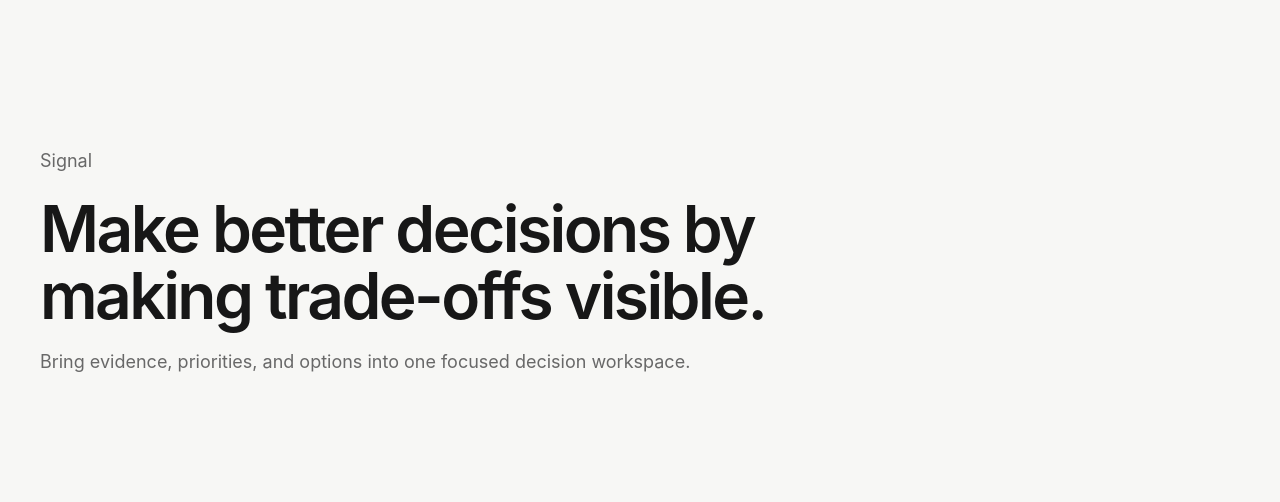
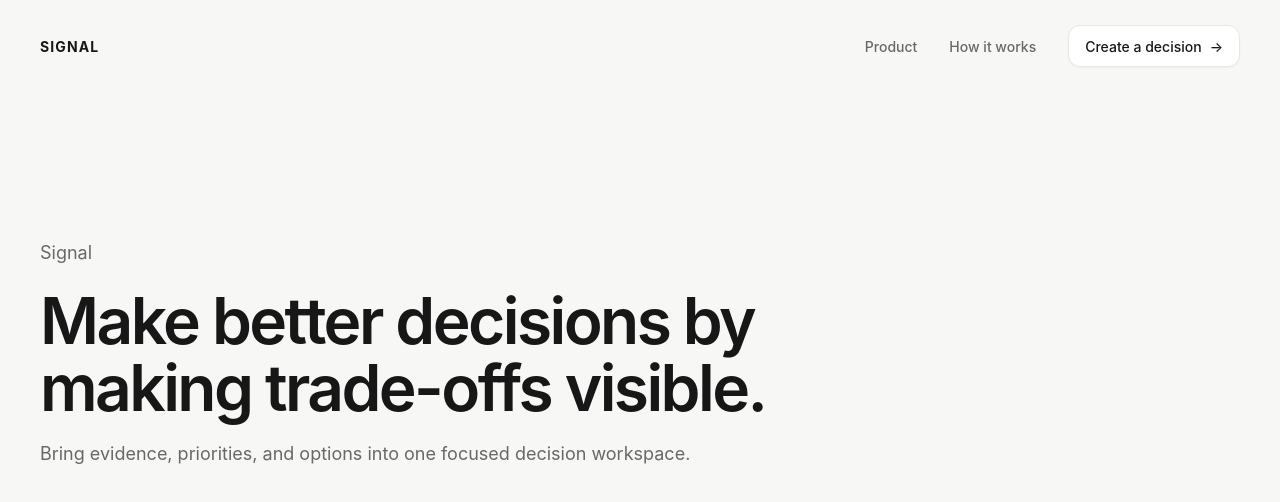
Before and after one commit to Bhanuprakash4545/acdyon-signal, a React (Vite) app: page / in a window 1280 px wide. Shown: the top 502 px of the page. Built offline with nearby package versions, Linux system fonts and the light colour scheme.

Commit message:
feat: build Signal navigation

```diff
--- a/src/App.tsx
+++ b/src/App.tsx
@@ -1,5 +1,10 @@
+import Navbar from "./components/Navbar";
+
 function App() {
   return (
+    <>
+      <Navbar />
+
       <main>
         <div className="container">
           <section>
@@ -14,6 +19,7 @@
           </section>
         </div>
       </main>
+    </>
   );
 }
 
--- /dev/null
+++ b/src/components/Navbar.css
@@ -0,0 +1,173 @@
+.navbar {
+  position: relative;
+  z-index: 10;
+  width: 100%;
+  padding-block: var(--space-6);
+}
+
+.navbar__inner {
+  display: flex;
+  align-items: center;
+  justify-content: space-between;
+  min-height: 44px;
+}
+
+.navbar__logo {
+  color: var(--color-text);
+  font-size: var(--text-sm);
+  font-weight: var(--weight-bold);
+  letter-spacing: 0.08em;
+}
+
+.navbar__links {
+  display: flex;
+  align-items: center;
+  gap: var(--space-8);
+  margin-left: auto;
+  margin-right: var(--space-8);
+}
+
+.navbar__links a {
+  color: var(--color-text-secondary);
+  font-size: var(--text-sm);
+  font-weight: var(--weight-medium);
+  transition: color var(--duration-fast) var(--ease-standard);
+}
+
+.navbar__links a:hover {
+  color: var(--color-text);
+}
+
+.navbar__cta {
+  display: inline-flex;
+  align-items: center;
+  gap: var(--space-2);
+
+  padding: 0.7rem 1rem;
+
+  border: 1px solid var(--color-border);
+  border-radius: var(--radius-md);
+
+  background: var(--color-surface);
+  color: var(--color-text);
+
+  font-size: var(--text-sm);
+  font-weight: var(--weight-medium);
+
+  box-shadow: var(--shadow-sm);
+
+  transition:
+    border-color var(--duration-fast) var(--ease-standard),
+    transform var(--duration-fast) var(--ease-standard),
+    box-shadow var(--duration-fast) var(--ease-standard);
+}
+
+.navbar__cta:hover {
+  border-color: var(--color-border-strong);
+  box-shadow: var(--shadow-md);
+  transform: translateY(-1px);
+}
+
+.navbar__cta span {
+  transition: transform var(--duration-fast) var(--ease-standard);
+}
+
+.navbar__cta:hover span {
+  transform: translateX(2px);
+}
+
+.navbar__menu {
+  display: none;
+
+  width: 40px;
+  height: 40px;
+  padding: 0;
+
+  border: 0;
+  background: transparent;
+
+  flex-direction: column;
+  align-items: center;
+  justify-content: center;
+  gap: 5px;
+}
+
+.navbar__menu span {
+  display: block;
+  width: 18px;
+  height: 1.5px;
+
+  background: var(--color-text);
+
+  transition:
+    transform var(--duration-fast) var(--ease-standard),
+    opacity var(--duration-fast) var(--ease-standard);
+}
+
+/* Mobile navigation */
+
+.navbar__mobile {
+  display: none;
+}
+
+@media (max-width: 720px) {
+  .navbar {
+    padding-block: var(--space-4);
+  }
+
+  .navbar__links,
+  .navbar__cta {
+    display: none;
+  }
+
+  .navbar__menu {
+    display: flex;
+  }
+
+  .navbar__menu.is-open span:first-child {
+    transform: translateY(3.25px) rotate(45deg);
+  }
+
+  .navbar__menu.is-open span:last-child {
+    transform: translateY(-3.25px) rotate(-45deg);
+  }
+
+  .navbar__mobile {
+    display: flex;
+    flex-direction: column;
+    gap: var(--space-2);
+
+    max-height: 0;
+    overflow: hidden;
+    opacity: 0;
+
+    transition:
+      max-height var(--duration-normal) var(--ease-standard),
+      opacity var(--duration-fast) var(--ease-standard);
+  }
+
+  .navbar__mobile.is-open {
+    max-height: 240px;
+    padding-top: var(--space-4);
+    opacity: 1;
+  }
+
+  .navbar__mobile a {
+    display: flex;
+    align-items: center;
+    justify-content: space-between;
+
+    padding: 0.85rem 0;
+
+    border-bottom: 1px solid var(--color-border);
+
+    color: var(--color-text);
+    font-size: var(--text-md);
+    font-weight: var(--weight-medium);
+  }
+
+  .navbar__mobile a:last-child {
+    color: var(--color-accent);
+    border-bottom: 0;
+  }
+}
--- /dev/null
+++ b/src/components/Navbar.tsx
@@ -0,0 +1,70 @@
+import { useState } from "react";
+import "./Navbar.css";
+
+function Navbar() {
+  const [menuOpen, setMenuOpen] = useState(false);
+
+  const closeMenu = () => {
+    setMenuOpen(false);
+  };
+
+  return (
+    <header className="navbar">
+      <div className="container">
+        <div className="navbar__inner">
+          <a
+            className="navbar__logo"
+            href="/"
+            aria-label="Signal home"
+            onClick={closeMenu}
+          >
+            SIGNAL
+          </a>
+
+          <nav className="navbar__links" aria-label="Main navigation">
+            <a href="#product">Product</a>
+            <a href="#how-it-works">How it works</a>
+          </nav>
+
+          <a className="navbar__cta" href="#decision">
+            Create a decision
+            <span aria-hidden="true">→</span>
+          </a>
+
+          <button
+            className={`navbar__menu ${menuOpen ? "is-open" : ""}`}
+            type="button"
+            aria-label={menuOpen ? "Close navigation menu" : "Open navigation menu"}
+            aria-expanded={menuOpen}
+            aria-controls="mobile-navigation"
+            onClick={() => setMenuOpen((open) => !open)}
+          >
+            <span />
+            <span />
+          </button>
+        </div>
+
+        <nav
+          id="mobile-navigation"
+          className={`navbar__mobile ${menuOpen ? "is-open" : ""}`}
+          aria-label="Mobile navigation"
+        >
+          <a href="#product" onClick={closeMenu}>
+            Product
+          </a>
+
+          <a href="#how-it-works" onClick={closeMenu}>
+            How it works
+          </a>
+
+          <a href="#decision" onClick={closeMenu}>
+            Create a decision
+            <span aria-hidden="true">→</span>
+          </a>
+        </nav>
+      </div>
+    </header>
+  );
+}
+
+export default Navbar;
```
Lines whose indentation alone changed are shown as unchanged.
